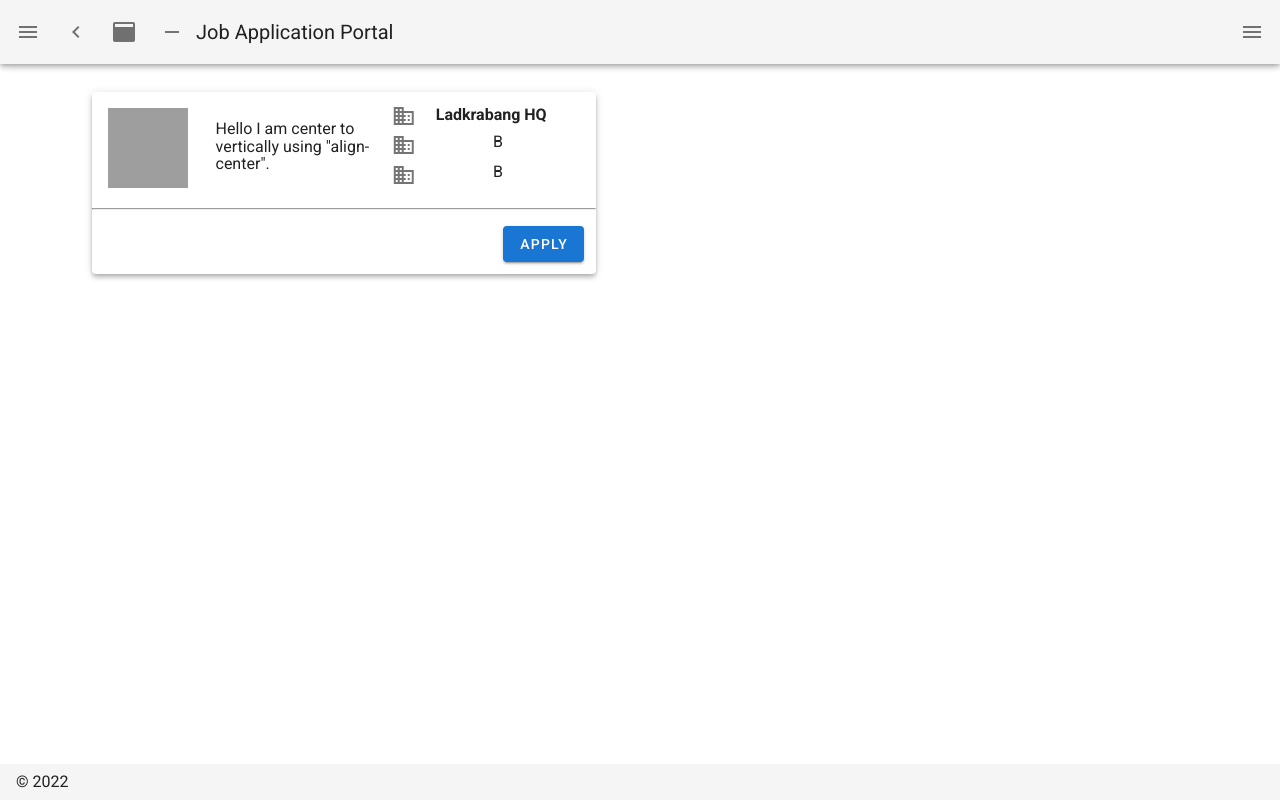
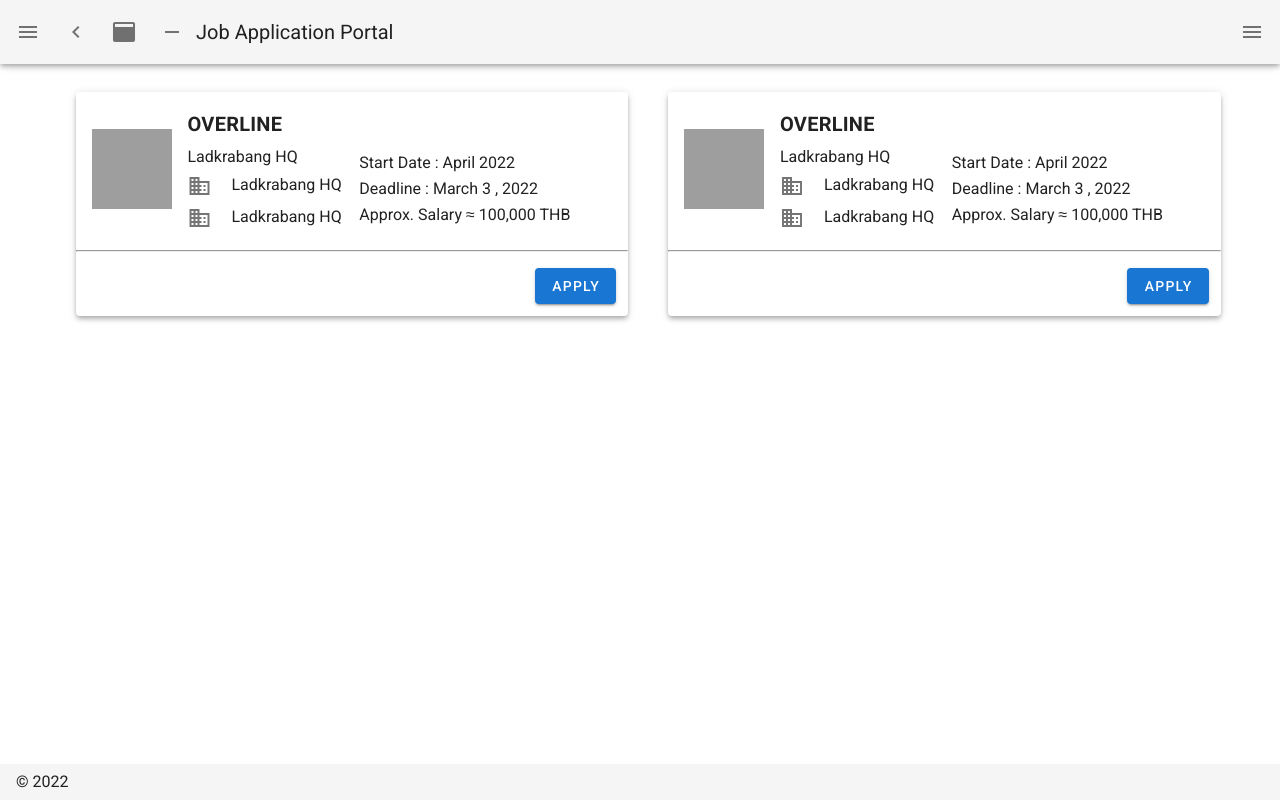
Before and after one commit to maeluenie/JAP, a Nuxt app: page / in a window 1280 px wide. Built offline with nearby package versions, Linux system fonts and the light colour scheme.

Commit message:
Completed the job application card.
Awaiting looping throughout the cards to display jobs according to the mock-data representation

```diff
--- a/pages/index.vue
+++ b/pages/index.vue
@@ -1,8 +1,8 @@
 <template>
   <v-row justify="start" align="start">
     <v-col cols="auto" sm="8" md="6">
-      <v-card class="mx-8 my-4" max-width="700" elevation="4">
-        <v-list-item three-line>
+      <v-card class="ml-4 mt-4" elevation="4">
+        <v-list-item>
           <v-list-item-avatar
             align="center"
             tile
@@ -11,36 +11,107 @@
           ></v-list-item-avatar>
 
           <v-list-item-content>
-            <!-- <div class="text-h6 mb-1 font-weight-bold">OVERLINE</div> -->
-
-            <v-container bg fill-height grid-list-md text-xs-center>
-              <v-layout column wrap align-left>
-                <v-flex>
-                  Hello I am center to vertically using "align-center".
-                </v-flex>
-              </v-layout>
-            </v-container>
-          </v-list-item-content>
-          <v-list-item-content>
-            <!-- <div class="text-h6 mb-1 font-weight-bold">OVERLINE</div> -->
+            <div class="text-h6 my-1 font-weight-bold">OVERLINE</div>
 
             <v-container bg fill-height align-left>
               <v-layout column align-left>
                 <v-layout row align-left>
-                  <v-flex class="font-weight-bold "> <v-icon class="mr-4"> mdi-domain </v-icon> Ladkrabang HQ </v-flex>
+                  <v-flex class='my-1'>
+                    Ladkrabang HQ
+                  </v-flex>
                 </v-layout>
                 <v-layout row align-left justify-start>
-                  <v-flex> <v-icon> mdi-domain </v-icon> </v-flex>
-                  <v-flex> B </v-flex>
+                  <v-flex class='my-1'>
+                    <v-icon class="mr-4"> mdi-domain </v-icon> Ladkrabang HQ
+                  </v-flex>
                 </v-layout>
                 <v-layout row align-left>
-                  <v-flex> <v-icon> mdi-domain </v-icon> </v-flex>
-                  <v-flex> B </v-flex>
+                  <v-flex class='my-1'>
+                    <v-icon class="mr-4"> mdi-domain </v-icon> Ladkrabang HQ
+                  </v-flex>
+                </v-layout>
+              </v-layout>
+              <v-layout column align-left>
+                <v-layout row align-left>
+                  <v-flex class='my-1'>
+                   Start Date : April 2022
+                  </v-flex>
+                </v-layout>
+                <v-layout row align-left justify-start>
+                  <v-flex class='my-1'>
+                    Deadline : March 3 , 2022
+                  </v-flex>
+                </v-layout>
+                <v-layout row align-left>
+                  <v-flex class='my-1'>
+                    Approx. Salary ≈ 100,000 THB
+                  </v-flex>
                 </v-layout>
               </v-layout>
             </v-container>
           </v-list-item-content>
         </v-list-item>
+
+        <hr class="my-1" />
+
+        <v-col class="text-right">
+          <v-btn align="end" color="primary" nuxt to="/inspire"> Apply </v-btn>
+        </v-col>
+      </v-card>
+      <div class="row mb-4"></div>
+    </v-col>
+    <v-col cols="auto" sm="8" md="6">
+      <v-card class="ml-4 mt-4" elevation="4">
+        <v-list-item>
+          <v-list-item-avatar
+            align="center"
+            tile
+            size="80"
+            color="grey"
+          ></v-list-item-avatar>
+
+          <v-list-item-content>
+            <div class="text-h6 my-1 font-weight-bold">OVERLINE</div>
+
+            <v-container bg fill-height align-left>
+              <v-layout column align-left>
+                <v-layout row align-left>
+                  <v-flex class='my-1'>
+                    Ladkrabang HQ
+                  </v-flex>
+                </v-layout>
+                <v-layout row align-left justify-start>
+                  <v-flex class='my-1'>
+                    <v-icon class="mr-4"> mdi-domain </v-icon> Ladkrabang HQ
+                  </v-flex>
+                </v-layout>
+                <v-layout row align-left>
+                  <v-flex class='my-1'>
+                    <v-icon class="mr-4"> mdi-domain </v-icon> Ladkrabang HQ
+                  </v-flex>
+                </v-layout>
+              </v-layout>
+              <v-layout column align-left>
+                <v-layout row align-left>
+                  <v-flex class='my-1'>
+                   Start Date : April 2022
+                  </v-flex>
+                </v-layout>
+                <v-layout row align-left justify-start>
+                  <v-flex class='my-1'>
+                    Deadline : March 3 , 2022
+                  </v-flex>
+                </v-layout>
+                <v-layout row align-left>
+                  <v-flex class='my-1'>
+                    Approx. Salary ≈ 100,000 THB
+                  </v-flex>
+                </v-layout>
+              </v-layout>
+            </v-container>
+          </v-list-item-content>
+        </v-list-item>
+
         <hr class="my-1" />
 
         <v-col class="text-right">
@@ -50,6 +121,7 @@
       <div class="row mb-4"></div>
     </v-col>
   </v-row>
+
 </template>
 
 <script>
```
